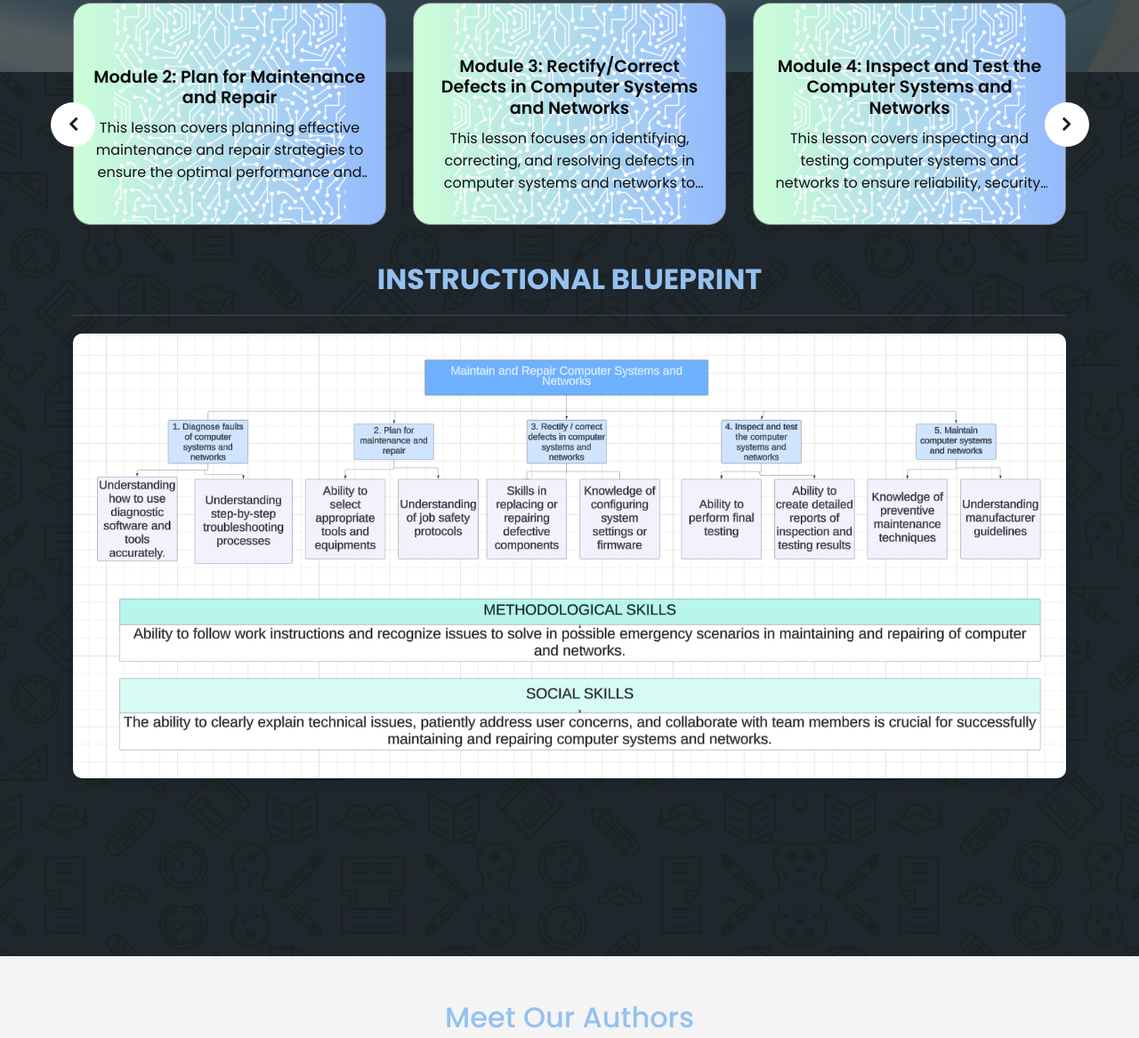
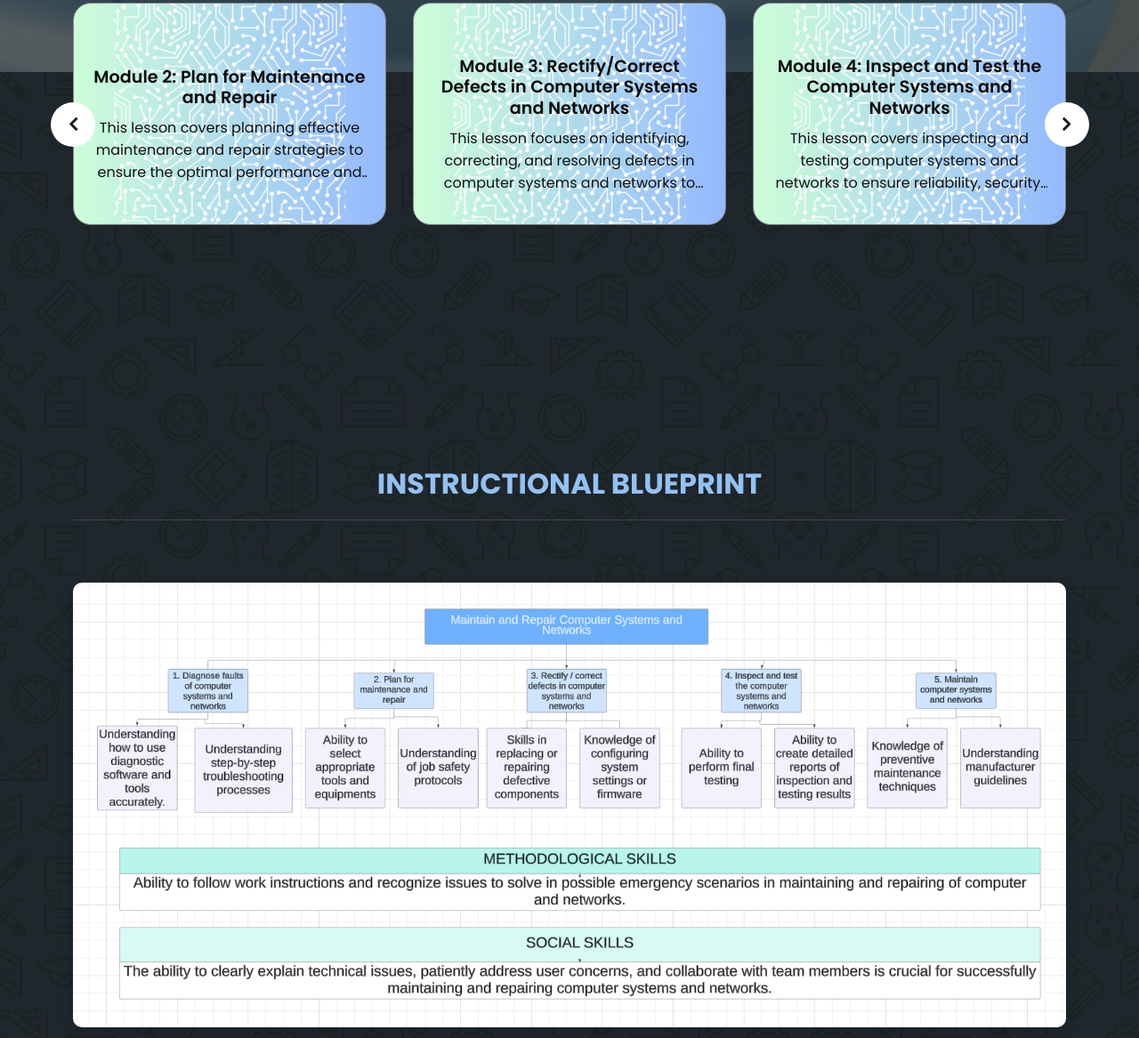
Before and after one commit to Zajcu47/Chapter5, a plain HTML site: page index.html in a window 1280 px wide. Shown: the part 719-1886 px from the top of the page at 89% size. Drawn offline with nearby package versions, Linux system fonts and the light colour scheme.

Commit message:
second commit

```diff
--- a/index.html
+++ b/index.html
@@ -75,9 +75,6 @@
                         <!-- ***** Logo End ***** -->
                         <!-- ***** Menu Start ***** -->
                         <ul class="nav">
-
-
-
 
 
                             <li class="has-sub">
@@ -194,13 +191,19 @@
     <section class="upcoming-meetings" id="meetings" style="padding: 170px 0; background-color: #e6e6e6;">
         <div class="container">
             <div class="row">
-                <div class="col-lg-12">
+                <div class="col-lg-12" style="margin-top: 90px;"> <!-- Adjusted margin-top for visibility -->
                     <div class="section-heading">
-                        <h2 style="text-align: center; font-size: 2rem; margin: 50px 0 20px 0; color: #93c1f0;">
-                            Instructional Blueprint</h2>
+                        <div class="col-lg-12" style="padding-top: 170px;">
+                            <div class="section-heading">
+                                <h2 style="text-align: center; font-size: 2rem; margin: 20px 0; color: #93c1f0;">
+                                    Instructional Blueprint
+                                </h2>
+                            </div>
+                        </div>
+
                     </div>
                 </div>
-                <div class="col-lg-12">
+                <div class="col-lg-12" style="margin-top: 50px;"> <!-- Adjusted margin-top for image -->
                     <div class="meeting-item">
                         <div class="thumb floating-image"
                             style="position: relative; display: inline-block; margin: 0 auto; box-shadow: 0 4px 15px rgba(0, 0, 0, 0.1); border-radius: 10px; transition: all 0.3s ease-in-out;">
@@ -212,6 +215,8 @@
             </div>
         </div>
     </section>
+
+
 
     <section class="authors" id="authors" style="padding: 50px 0; background-color: #f4f4f4;">
         <div class="container">
```
